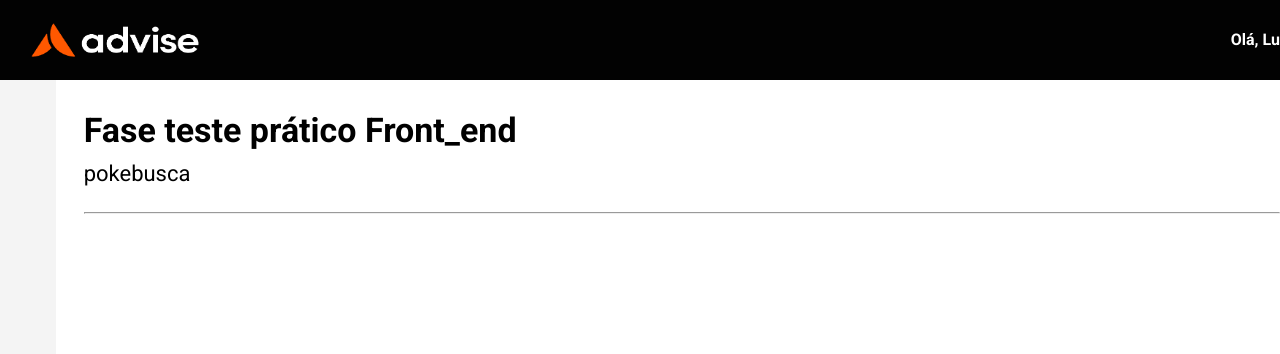
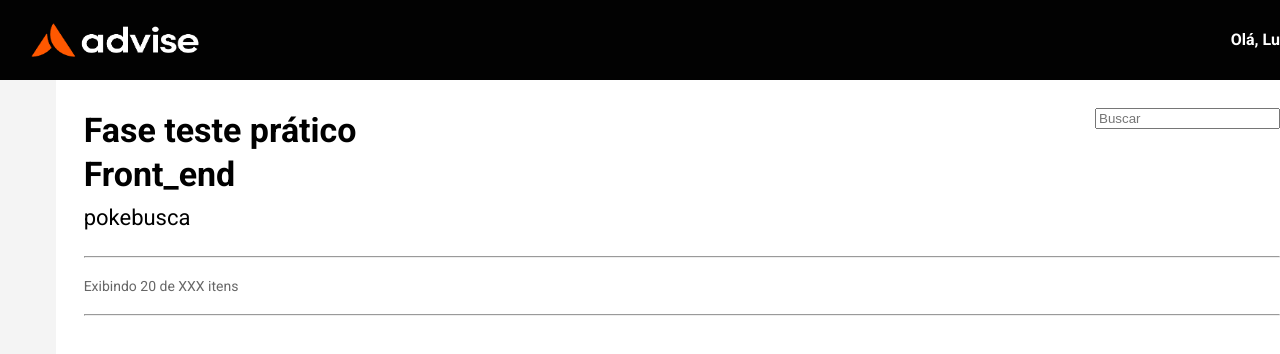
Before and after one commit to luiszeh/advise-pokedex, a React (Create React App) app: page / in a window 1280 px wide. Shown: the top 354 px of the page. Built offline with nearby package versions, Linux system fonts and the light colour scheme.

Commit message:
instalando bootstrap e colocando o input de busca

```diff
--- a/package.json
+++ b/package.json
@@ -6,7 +6,9 @@
     "@testing-library/jest-dom": "^5.15.1",
     "@testing-library/react": "^11.2.7",
     "@testing-library/user-event": "^12.8.3",
+    "bootstrap": "^5.1.3",
     "react": "^17.0.2",
+    "react-bootstrap": "^2.0.3",
     "react-dom": "^17.0.2",
     "react-google-material-icons": "^1.0.4",
     "react-icons": "^4.3.1",
--- a/src/components/Content.js
+++ b/src/components/Content.js
@@ -1,4 +1,5 @@
 import '../styles/Content.css';
+import { InputGroup, FormControl } from 'react-bootstrap';
 
 export default function Content() {
     return (
@@ -7,8 +8,21 @@ export default function Content() {
 
             </div>
             <div className="Content-right">
-                <h1>Fase teste prático Front_end</h1>
-                <p>pokebusca</p>
+                <div className="First-content-right">
+                    <div className="First-content-right-texts">
+                        <h1>Fase teste prático Front_end</h1>
+                        <p>pokebusca</p>
+                    </div>
+                    <div className="First-content-right-search">
+                        <InputGroup size="lg" className="mb-3">
+                            <FormControl placeholder="Buscar" aria-label="Large" aria-describedby="inputGroup-sizing-lg" />
+                        </InputGroup>
+                    </div>
+                </div>
+                <hr />
+                <div className="Count-poke">
+                    <p>Exibindo 20 de XXX itens</p>
+                </div>
                 <hr />
             </div>
         </div>
--- a/src/styles/Content.css
+++ b/src/styles/Content.css
@@ -30,6 +30,19 @@
     margin-bottom: 16px;
 }
 
-.Content-right hr {
+.First-content-right {
+    display: flex;
+}
 
+.Count-poke p {
+    font-size: 14px;
+    line-height: 24px;
+    color: rgba(0, 0, 0, 0.6);
+    margin-top: 16px;
+    margin-bottom: 16px;
 }
+
+.mb-3 {
+    margin-top: 28px;
+    margin-left: 630px;
+}
```
Also changed, not shown: 1 other file (tests, documents, lock files or other folders).
